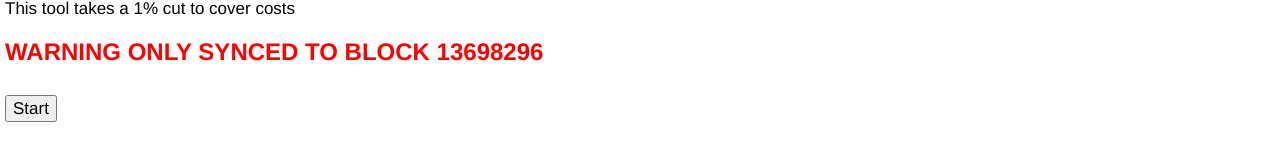
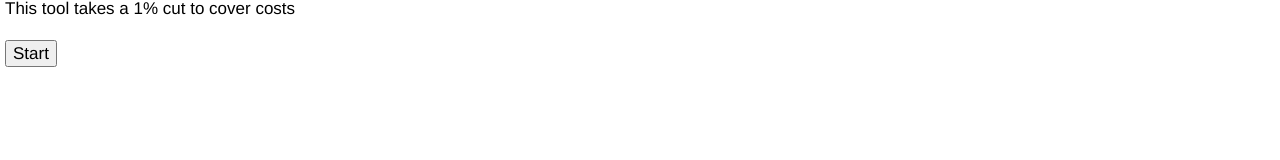
Before and after one commit to digiassetX/digisweep, a website built with webpack: page browser/dist/index.html in a window 1280 px wide. Shown: the part 396-556 px from the top of the page. Built offline with nearby package versions, Linux system fonts and the light colour scheme.

Commit message:
removed temporary sync warning

```diff
--- a/browser/dist/index.html
+++ b/browser/dist/index.html
@@ -18,7 +18,6 @@
         Please note that your private keys never leave your machine or get saved anywhere unless you specifically say otherwise.<br>
         That said we recommend you read over the code <a href="https://github.com/digiassetX/digisweep">on GitHub</a> and verify the hash on line 76 of index.html matches that on github.<br>
 		This tool takes a 1% cut to cover costs<br>&nbsp;<br>
-        <h1 style="color: red;font-size: x-large">WARNING ONLY SYNCED TO BLOCK 13698296</h1><br>
         <button id="start">Start</button>
     </div>
     <div id="start_page" class="page">
```
